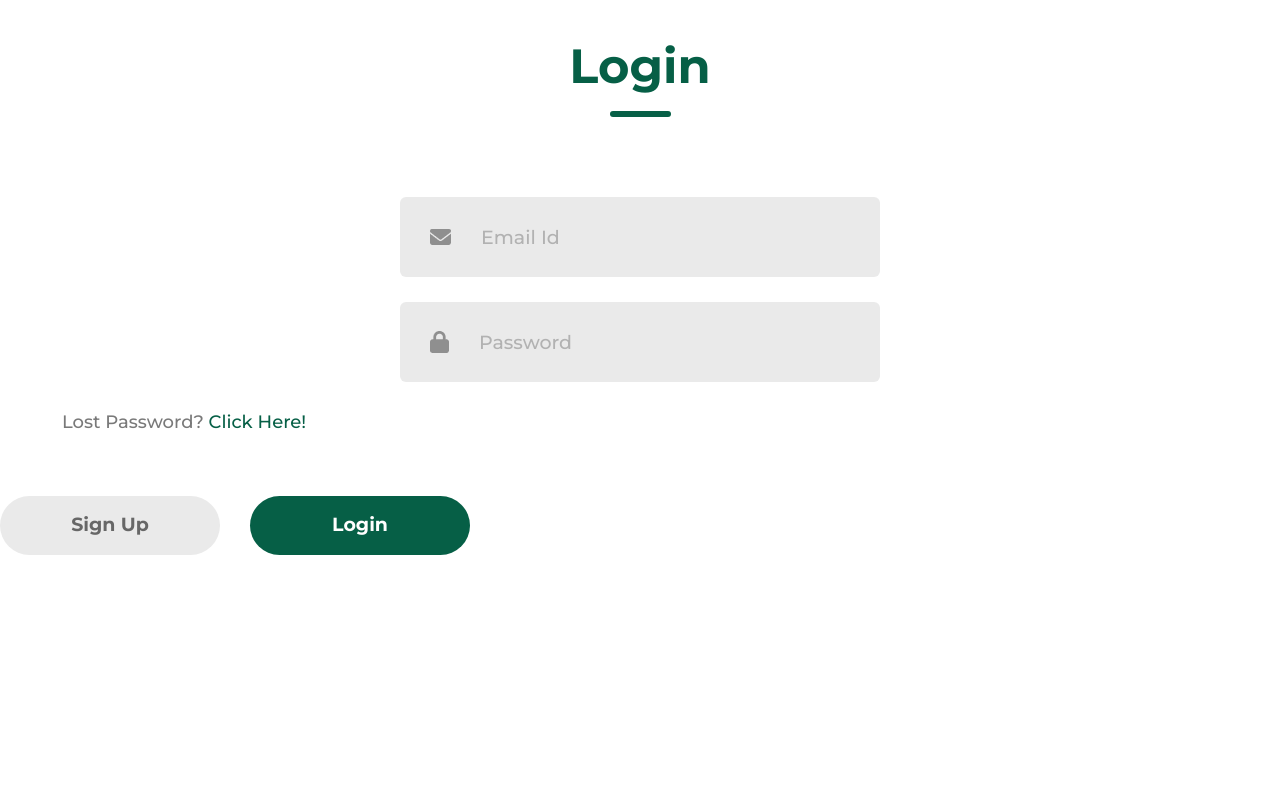
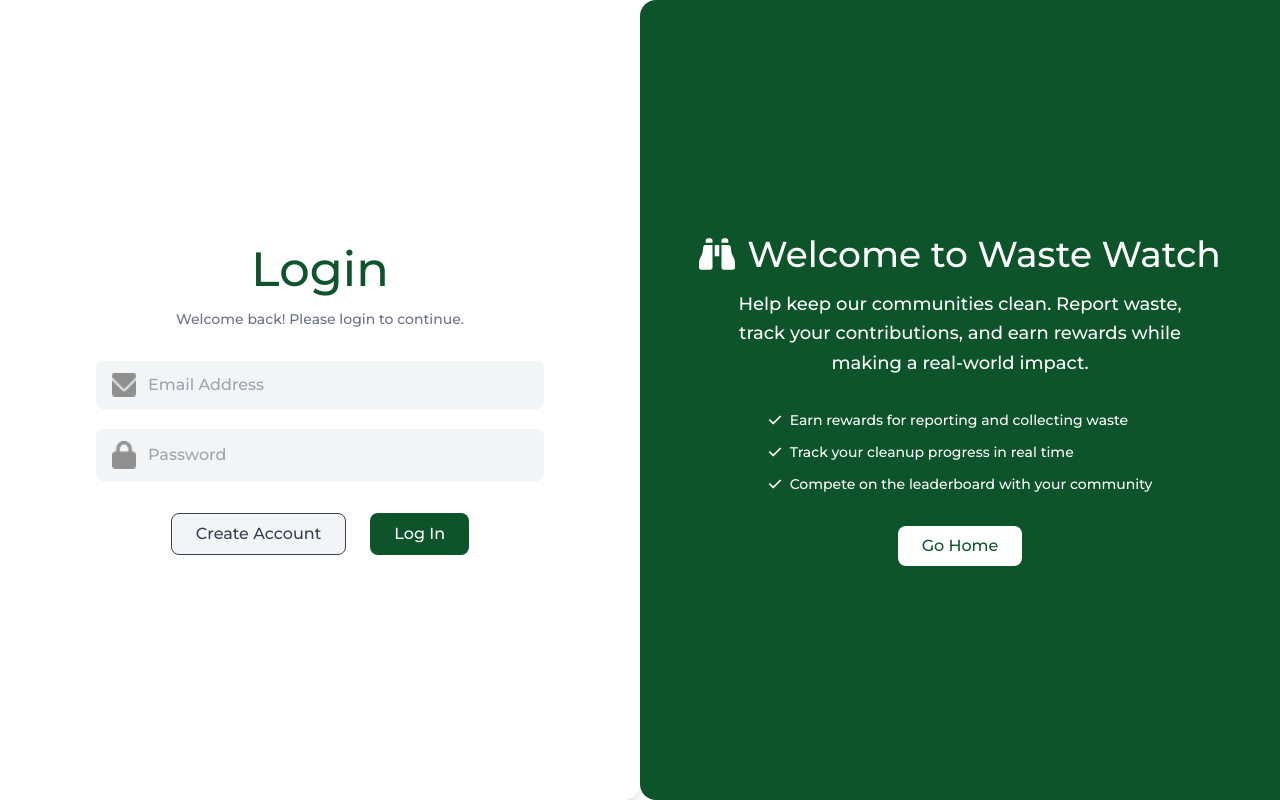
Before and after one commit to sunny21k/WasteWatch, a React (Vite) app in the folder frontend/: page /login-signin in a window 1280 px wide. Built offline with nearby package versions, Linux system fonts and the light colour scheme; a web font is replaced by a local one.

Commit message:
Added more to the login-register page

```diff
--- a/frontend/src/components/LoginSignin.css
+++ /dev/null
@@ -1,100 +0,0 @@
-.container{
-    display: flex;
-    flex-direction: column;
-    margin: auto;
-    margin-top: 50px;
-    width: 600px;
-    background: #fff;
-    padding-bottom: 30px;
-    }
-
-    .header{
-        display: flex;
-        flex-direction: column;
-        align-items: center;
-        gap: 9px;
-        width: 100%;
-        margin-top: 30px;
-
-    }
-
-    .text{
-        color: #065f46;
-        font-size: 48px;
-        font-weight: 700;
-    }
-
-    .underline{
-        width: 61px;
-        height: 6px;
-        background: #065f46;
-        border-radius: 9px;
-    }
-
-    .inputs{
-        margin-top: 55px;
-        display: flex;
-        flex-direction: column;
-        gap: 25px;
-    }
-
-    .input{
-        display: flex;
-        align-items: center;
-        margin: auto;
-        width: 480px;
-        height: 80px;
-        background: #eaeaea;
-        border-radius: 6px;
-    }
-
-    .input img{
-        margin: 0px 30px;
-    }
-
-    .input input{
-        height: 50px;
-        width: 400px;
-        background: transparent;
-        border: none;
-        outline: none;
-        color: #797979;
-        font-size: 19px;
-    }
-
-    .forgot-password{
-        padding-left: 62px;
-        margin-top: 27px;
-        color: #797979;
-        font-size: 18px;
-    }
-
-    .forgot-password span{
-        color: #065f46;
-        cursor: pointer;
-    }
-
-    .submit-container{
-        display: flex;
-        gap: 30px;
-        margin: 60px auto;
-    }
-
-    .submit{
-        display: flex;
-        justify-content: center;
-        align-items: center;
-        width: 220px;
-        height: 59px;
-        color: #fff;
-        background: #065f46;
-        border-radius: 50px;
-        font-size: 19px;
-        font-weight: 700;
-        cursor: pointer;
-    }
-
-    .gray{
-        background: #EAEAEA;
-        color: #676767;
-    }
--- a/frontend/src/components/LoginSignin.jsx
+++ b/frontend/src/components/LoginSignin.jsx
@@ -1,6 +1,6 @@
 import React, { useState } from "react";
-import "./LoginSignin.css";
-
+import { useNavigate } from "react-router-dom"
+import { FaBinoculars, FaCheck } from "react-icons/fa6";
 
 import user_icon from "../assets/person.png";
 import email_icon from "../assets/email.png";
@@ -9,40 +9,110 @@ import password_icon from "../assets/password.png";
 export const LoginSignin = () => {
 
   const [action,setAction] = useState("Login");
+  const navigate = useNavigate();
 
   return (
-      <div className="form-container">
-        <div className="header">
-          <div className="text">{action}</div>
-          <div className="underline"></div>
+    <div className="flex h-screen w-full">
+      {/* Left side - Form */}
+      <div className="flex flex-col justify-center items-center w-1/2 bg-white shadow-lg rounded-r-2xl px-10">
+        <div className="flex flex-col items-center gap-2 w-full mb-8">
+          <h1 className="text-5xl font-extrabold text-green-900">
+            {action}
+          </h1>
+          <p className="text-gray-500 mt-2 text-sm">
+            {action === "Login"
+            ? "Welcome back! Please login to continue." : "Join Waste Watch today and make a difference"
+            }
+          </p>
         </div>
 
-        <div className="inputs">
-          {action==="Login"?<div></div>:<div className="input">
-            <img src={user_icon} alt="User icon" />
-            <input type="text" placeholder="Name" />
-          </div>}
+        {/* Input fields */}
+        <div className="flex flex-col gap-5 w-full max-w-md">
+          {action === "Sign Up" && (
+            <div className="flex items-center bg-gray-100 rounded-md px-4 py-3">
+              <img src={user_icon} alt="User icon" className="w-6 h-6 mr-3" />
+              <input
+                type="text"
+                placeholder="Full Name"
+                className="flex-1 bg-transparent outline-none text-gray-600 text-base"
+              />
+            </div>
+          )}
 
-
-          <div className="input">
-            <img src={email_icon} alt="Email icon" />
-            <input type="email" placeholder="Email Id" />
+          <div className="flex items-center bg-gray-100 rounded-md px-4 py-3">
+            <img src={email_icon} alt="Email icon" className="w-6 h-6 mr-3" />
+            <input
+              type="email" placeholder="Email Address"
+              className="flex-1 bg-transparent outline-none text-gray-600 text-base"
+            />
           </div>
 
-          <div className="input">
-            <img src={password_icon} alt="Password icon" />
-            <input type="password" placeholder="Password" />
+          <div className="flex items-center bg-gray-100 rounded-md px-4 py-3">
+            <img src={password_icon} alt="Password icon" className="w-6 g-6 mr-3"/>
+            <input type="password" placeholder="Password"
+            className="flex-1 bg-transparent outline-none text-gray-600 text-base"
+            />
           </div>
         </div>
 
-        {action==="Sign Up"?<div></div>:<div className="forgot-password">
-          Lost Password? <span>Click Here!</span>
-        </div>}
+        {/* Buttons */}
+          <div className="flex gap-6 mt-8">
+            {/* Sign Up button */}
+            <button
+            onClick={() => setAction("Sign Up")}
+            className={`cursor-pointer rounded-lg px-6 py-2 text-sm sm:text-base font-semibold transition-all duration-200 ${
+              action === "Sign Up" ? "bg-green-900 text-white" : "border bg-gray-100 text-gray-700 hover:bg-primary-green hover:text-white"
+            }`}
+            >
+              Create Account
+            </button>
 
-        <div className="submit-container">
-          <div className={action==="Login"?"submit gray":"submit"} onClick={()=>{setAction("Sign Up")}}>Sign Up</div>
-          <div className={action==="Sign Up"?"submit gray":"submit"} onClick={()=>{setAction("Login")}}>Login</div>
+            {/* Login button */}
+          <button
+            onClick={() => setAction("Login")}
+            className={`cursor-pointer rounded-lg px-6 py-2 text-sm sm:text-base font-semibold transition-all duration-200 ${
+              action === "Login"
+                ? "bg-green-900 text-white"
+                : "border bg-gray-100 text-gray-700 hover:bg-primary-green hover:text-white"
+            }`}
+            >
+              Log In
+            </button>
+          </div>
+      </div>
+
+      {/* Right Side - Info Section */}
+      <div className="flex flex-col justify-center items-center w-1/2 bg-green-900 text-white p-12 rounded-l-2xl">
+          <div className="flex items-center gap-3 mb-4">
+            <FaBinoculars className="text-4xl"/>
+            <h2 className="text-4xl font-bold">Welcome to Waste Watch</h2>
+          </div>
+
+          <p className="text-lg max-w-md mb-8 text-center leading-relaxed">
+            Help keep our communities clean. Report waste, track your contributions,
+            and earn rewards while making a real-world impact.
+          </p>
+
+          {/* Information List */}
+          <ul className="text-left text-sm space-y-3 mb-8">
+            <li className="flex items-center gap-2">
+              <FaCheck className="text-white" /> Earn rewards for reporting and collecting waste
+            </li>
+            <li className="flex items-center gap-2">
+              <FaCheck className="text-white" /> Track your cleanup progress in real time
+            </li>
+            <li className="flex items-center gap-2">
+              <FaCheck className="text-white" /> Compete on the leaderboard with your community
+            </li>
+          </ul>
+
+          <button
+            onClick={() => navigate("/")}
+            className="px-6 py-2 bg-white cursor-pointer text-green-900 font-semibold rounded-lg hover:bg-gray-200 transition-all text-sm sm:text-base"
+          >
+            Go Home
+          </button>
         </div>
-      </div>
+    </div>
   );
 };
```
